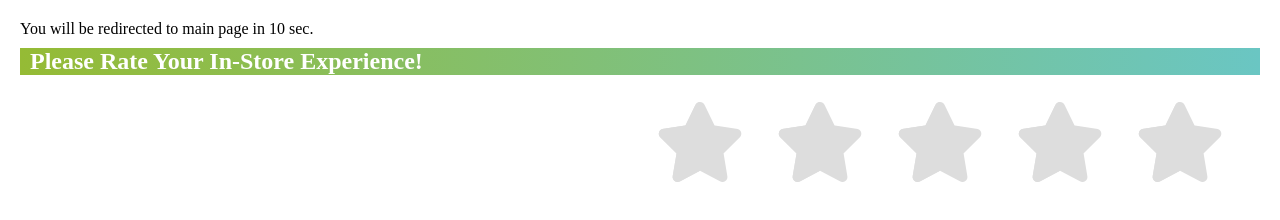
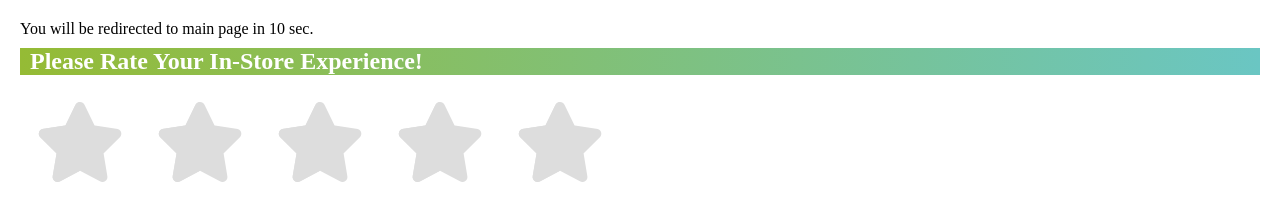
Before and after one commit to fromchi/fromchi.github.io, a plain HTML site: page test2.html in a window 1280 px wide. Drawn offline with Linux system fonts and the light colour scheme.

Commit message:
Update test2.html

```diff
--- a/test2.html
+++ b/test2.html
@@ -22,9 +22,9 @@ body
 
 .rating {
   border: none;
-	float:left;
-  position: relative;
-  left: 50%;
+float:left;
+
+	justify-content:center;
 }
 
 .rating > input { display: none; }
```
